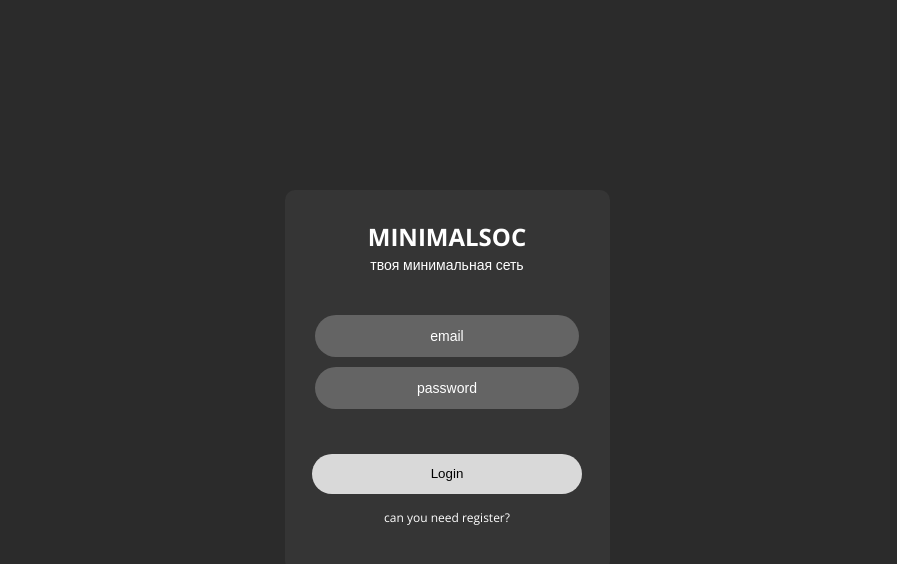
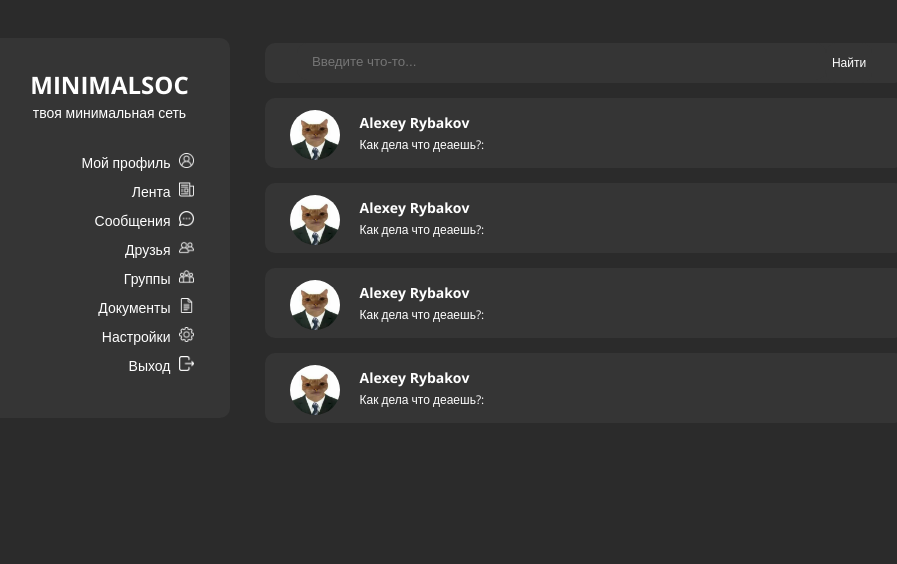
Before and after one commit to Introvert696/minimal-soc-frontend-new, a Vue app: page /mail in a window 1280 px wide. Shown: the top 564 px of the page, without its empty margins (193-1090 px from the left). Built offline with nearby package versions, Linux system fonts and the light colour scheme.

Commit message:
create mail view

```diff
--- a/public/css/main.css
+++ b/public/css/main.css
@@ -236,3 +236,42 @@ a {
 .posts {
   width: 70vw;
 }
+.search-dialog-form {
+  margin: auto;
+}
+.mailview-content {
+  margin-left: 35px;
+  margin-top: 35px;
+}
+
+.dialog-board {
+  display: flex;
+  width: 100%;
+  height: 70px;
+  background-color: #353535;
+  margin: auto;
+  text-align: right;
+  margin-top: 15px;
+  border-radius: 10px;
+  text-align: left;
+  justify-content: left;
+  color: white;
+  cursor: pointer;
+}
+.dialog-board img {
+  margin-top: 12px;
+  margin-left: 25px;
+  border-radius: 50px;
+}
+.text-dialog-board {
+  margin-top: 15px;
+  margin-left: 20px;
+}
+.text-dialog-board p {
+  margin: 0;
+  font-size: 14px;
+  font-weight: 800;
+}
+.text-dialog-board span {
+  font-size: 12px;
+}
--- /dev/null
+++ b/src/components/mail/dialogboard.vue
@@ -0,0 +1,15 @@
+<template>
+  <div class="dialog-board">
+    <img src="@/assets/testlogo.jpg" alt="user photo" width="50" height="50" />
+    <div class="text-dialog-board">
+      <p>Alexey Rybakov</p>
+      <span>Как дела что деаешь?:</span>
+    </div>
+  </div>
+</template>
+<script>
+export default {
+  name: "dialogboard",
+  props: ["name", "lastname", "message", "img"],
+};
+</script>
--- /dev/null
+++ b/src/components/mail/searchdialog.vue
@@ -0,0 +1,13 @@
+<template>
+  <form :action="action" class="create-post-form search-dialog-form">
+    <input type="text" placeholder="Введите что-то..." />
+    <button type="submit">Найти</button>
+  </form>
+</template>
+
+<script>
+export default {
+  name: "searchdialog",
+  props: ["action"],
+};
+</script>
--- a/src/router/index.js
+++ b/src/router/index.js
@@ -3,6 +3,7 @@ import LoginView from "../views/LoginView";
 import RegisterView from "../views/RegisterView";
 import ProfileView from "../views/ProfileView";
 import FeedView from "../views/FeedView.vue";
+import MailView from "../views/MailView";
 
 const routes = [
   {
@@ -48,7 +49,7 @@ const routes = [
   {
     path: "/mail",
     name: "mail",
-    component: LoginView,
+    component: MailView,
   },
   {
     path: "/mail/:id",
--- a/src/views/MailView.vue
+++ b/src/views/MailView.vue
@@ -0,0 +1,25 @@
+<template>
+  <div class="profilecontent">
+    <menuboard />
+    <div class="mailview-content">
+      <searchdialog />
+      <dialogboard />
+      <dialogboard />
+      <dialogboard />
+      <dialogboard />
+    </div>
+  </div>
+</template>
+<script>
+import menuboard from "../components/menuboard";
+import searchdialog from "@/components/mail/searchdialog.vue";
+import dialogboard from "@/components/mail/dialogboard.vue";
+export default {
+  name: "MailView",
+  components: {
+    menuboard,
+    searchdialog,
+    dialogboard,
+  },
+};
+</script>
```
